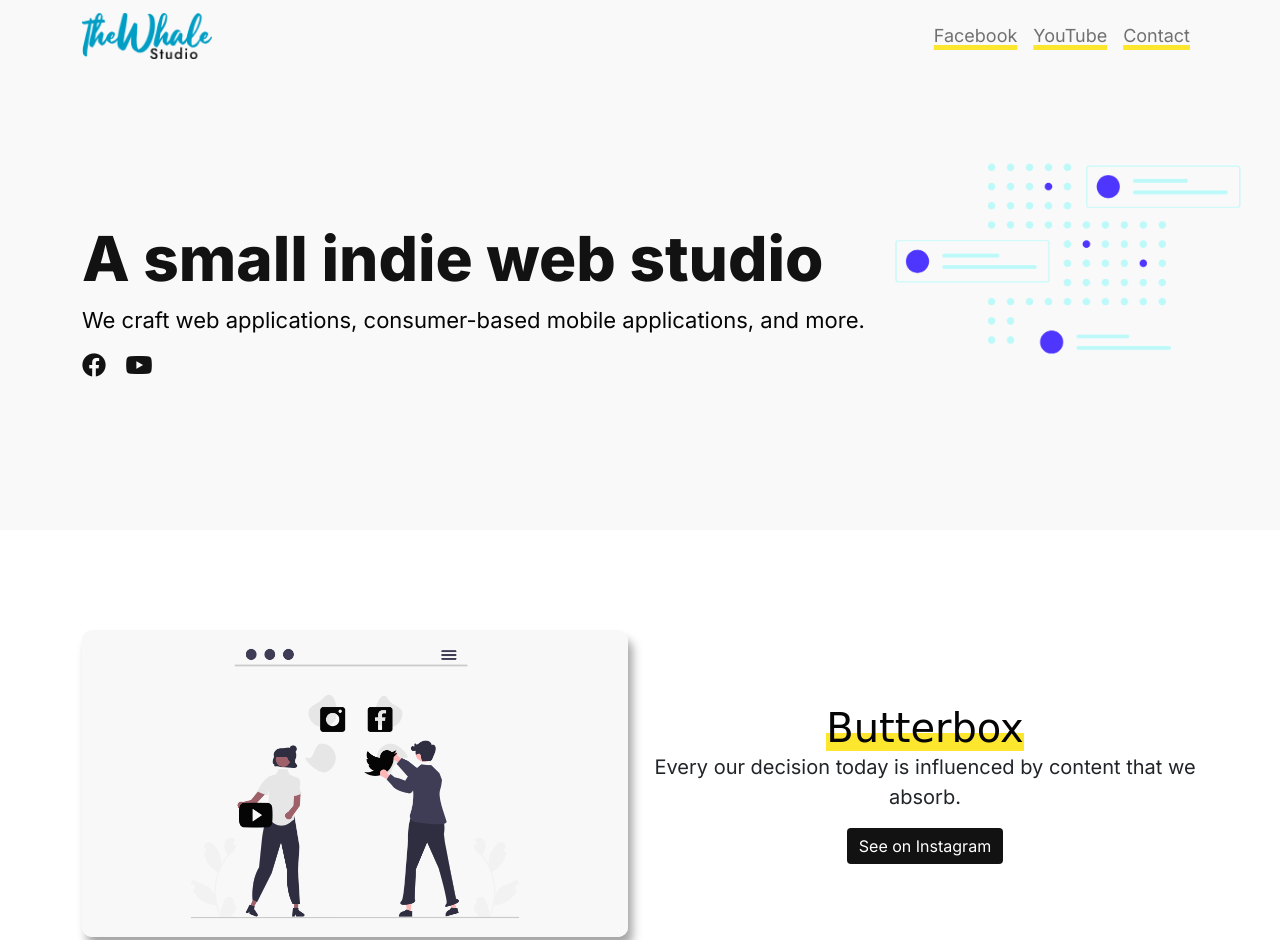
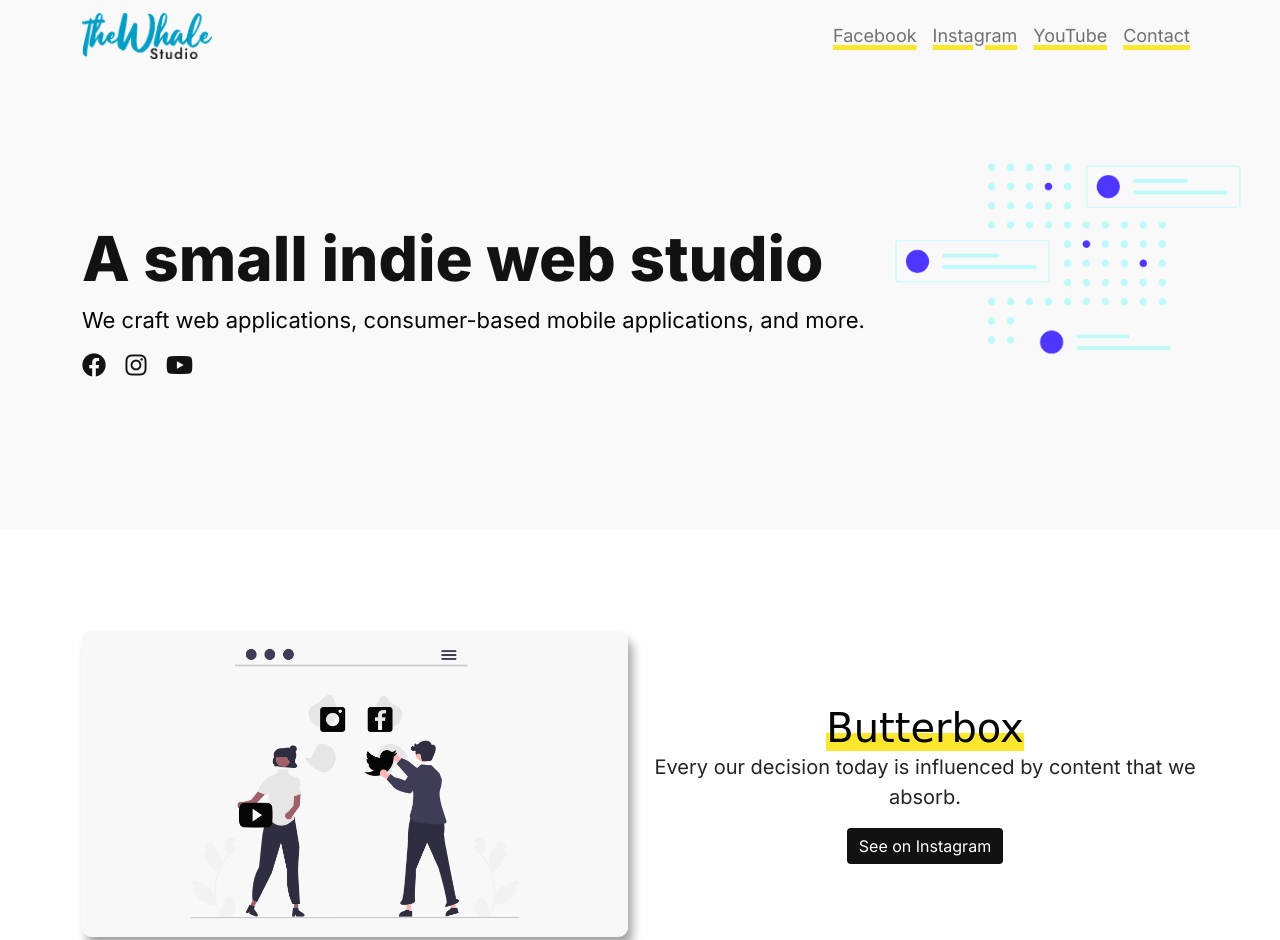
Before and after one commit to thewhalestudio/thewhalestudio.github.io, a plain HTML site: page index.html in a window 1280 px wide. Shown: the top 940 px of the page. Drawn offline with nearby package versions, Linux system fonts and the light colour scheme; a web font is replaced by a local one.

Commit message:
Update index.html
info update

```diff
--- a/index.html
+++ b/index.html
@@ -43,6 +43,9 @@
               <a class="nav-link" href="https://facebook.com/thewhalestudioMM">Facebook</a>
             </li>
             <li class="nav-item">
+              <a class="nav-link" href="https://instagram.com/thewhalestudioMM">Instagram</a>
+            </li>
+            <li class="nav-item">
               <a class="nav-link" href="https://youtube.com/@thewhalestudioMM">YouTube</a>
             </li>
             <li class="nav-item">
@@ -63,6 +66,9 @@
             <div class="justify-content-md-start" id="social-icon">
               <span>
                   <a href="https://facebook.com/thewhalestudioMM"><i class="fa-brands fa-facebook"></i></a>
+              </span>
+              <span>
+                  <a href="https://instagram.com/thewhalestudioMM"><i class="fa-brands fa-instagram"></i></a>
               </span>
               <span>
                   <a href="https://youtube.com/@thewhalestudioMM"><i class="fa-brands fa-youtube"></i></a>
```
